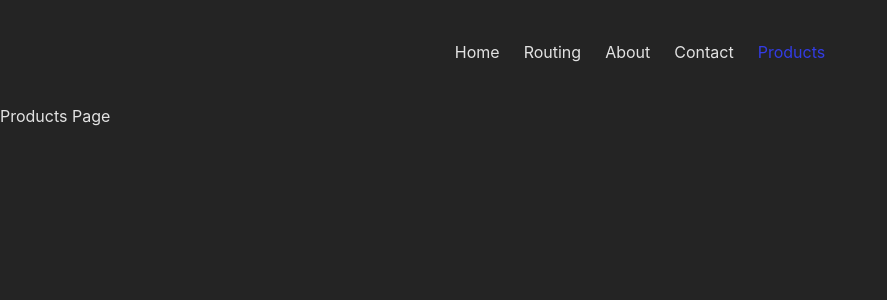
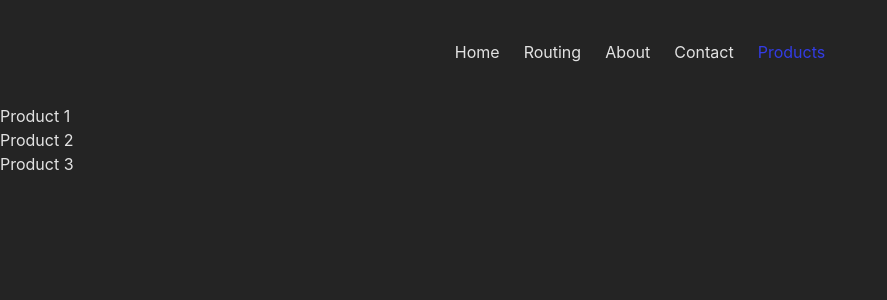
Before and after one commit to codeawy/online-reactjs-course-routing, a React (Vite) app: page /products in a window 1280 px wide. Shown: the top 300 px of the page, without its empty margins (0-887 px from the left). Built offline with nearby package versions, Linux system fonts and the light colour scheme.

Commit message:
navigate

```diff
--- a/src/App.jsx
+++ b/src/App.jsx
@@ -7,6 +7,7 @@ import Layout from "./layout/layout";
 import Routing from "./pages/Routing";
 import PageNotFound from "./pages/PageNotFound";
 import ProductsLayout from "./layout/ProductsLayout";
+import SingleProductPage from "./pages/SingleProductPage";
 
 const App = () => {
   return (
@@ -18,6 +19,7 @@ const App = () => {
           <Route path="about" element={<About />} />
           <Route path="contact" element={<Contact />} />
           <Route path="products" element={<Products />} />
+          <Route path="products/:productId" element={<SingleProductPage />} />
         </Route>
         <Route path="*" element={<PageNotFound />} />
       </Routes>
--- a/src/pages/Products.jsx
+++ b/src/pages/Products.jsx
@@ -1,5 +1,19 @@
+import { Link } from "react-router-dom";
+
 const Products = () => {
-  return <div>Products Page</div>;
+  return (
+    <ul>
+      <li>
+        <Link to="/products/1">Product 1</Link>
+      </li>
+      <li>
+        <Link to="/products/2">Product 2</Link>
+      </li>
+      <li>
+        <Link to="/products/3">Product 3</Link>
+      </li>
+    </ul>
+  );
 };
 
 export default Products;
--- /dev/null
+++ b/src/pages/SingleProductPage.jsx
@@ -0,0 +1,23 @@
+import { useEffect } from "react";
+import { useParams, useNavigate } from "react-router-dom";
+
+const SingleProductPage = () => {
+  const { productId } = useParams();
+  const navigate = useNavigate();
+
+  useEffect(() => {
+    if (isNaN(productId)) {
+      navigate("/");
+    }
+  }, []);
+
+  return (
+    <div>
+      <span>SingleProductPage</span>
+    </div>
+  );
+};
+
+export default SingleProductPage;
+
+// ** /users?limit=100
```
